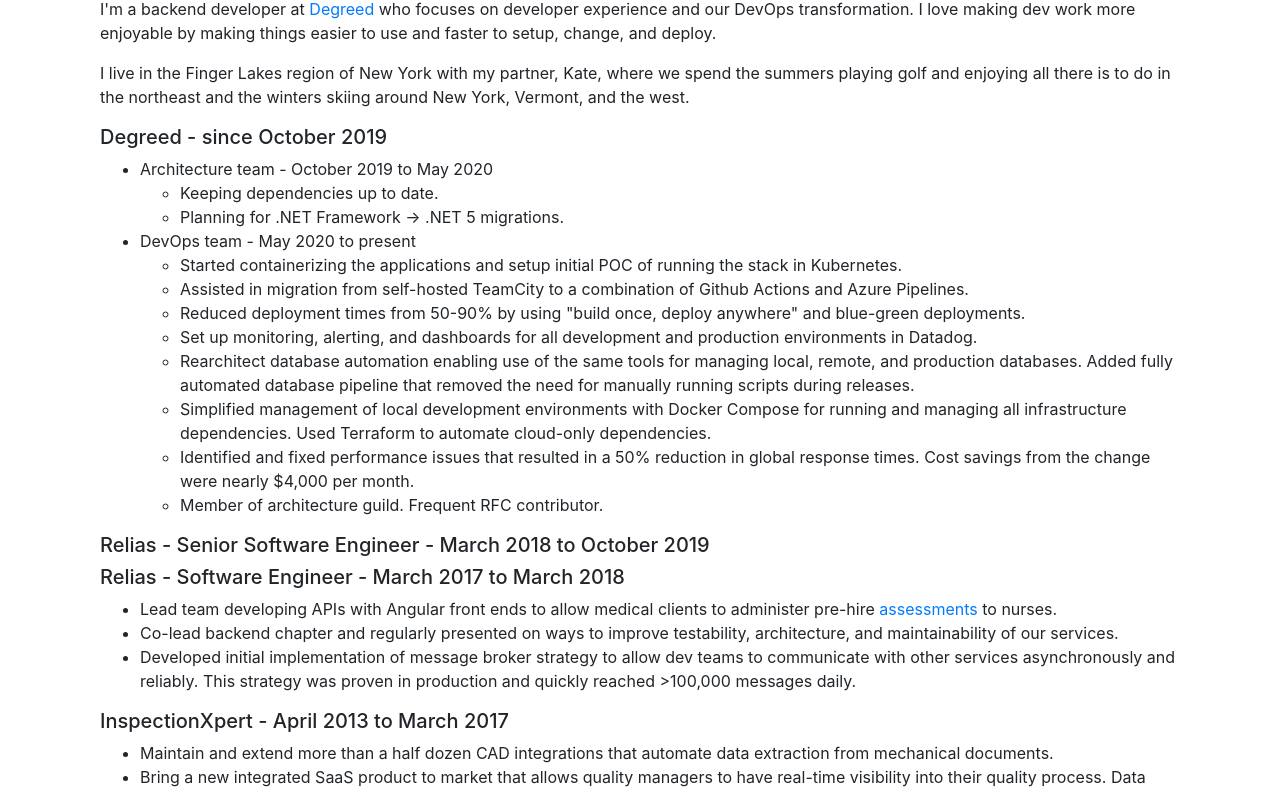
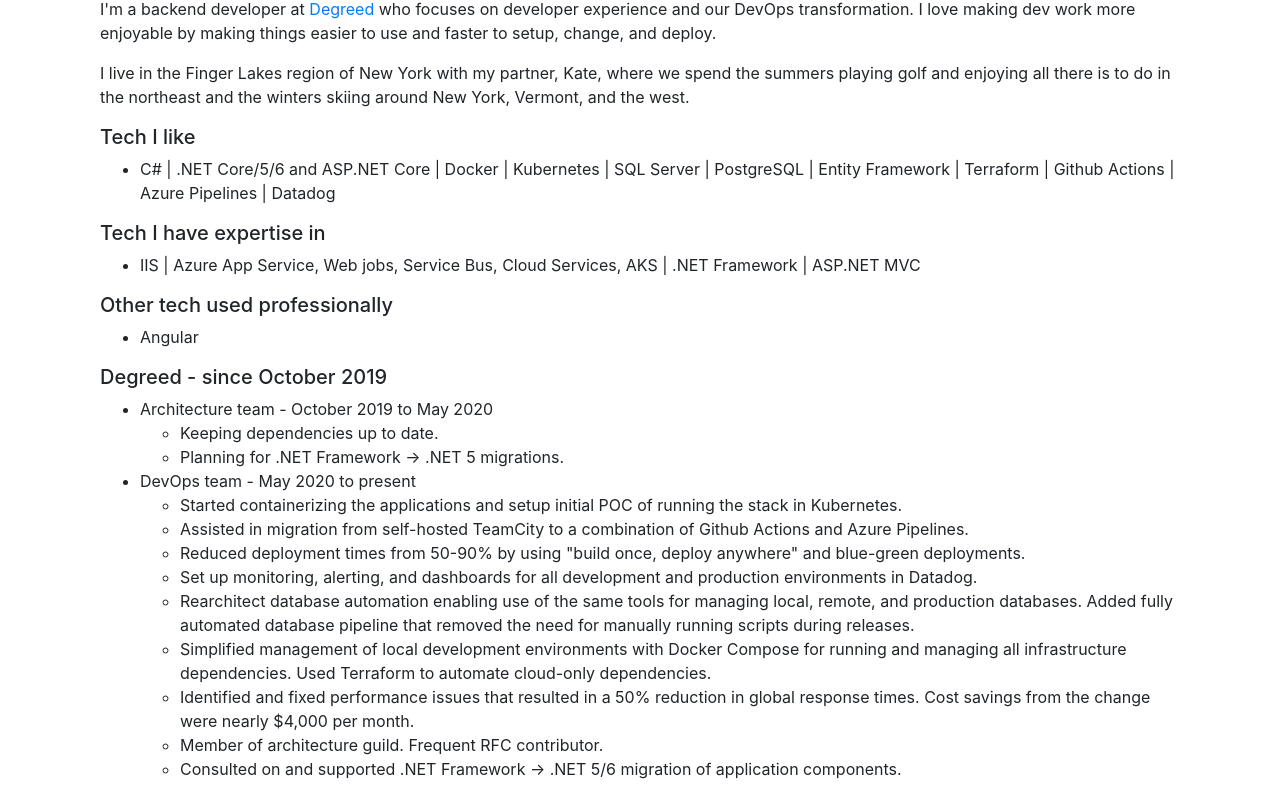
Before and after one commit to dmmusil/dmmusil.github.io, an Angular app in the folder dmmusil/: page /about in a window 1280 px wide. Shown: the part 435-1227 px from the top of the page. Built offline with nearby package versions, Linux system fonts and the light colour scheme.

Commit message:
Add tech preferences.

```diff
--- a/dmmusil/src/app/about/about.component.html
+++ b/dmmusil/src/app/about/about.component.html
@@ -16,6 +16,25 @@
     we spend the summers playing golf and enjoying all there is to do in the
     northeast and the winters skiing around New York, Vermont, and the west.
   </p>
+  <h5>Tech I like</h5>
+  <ul>
+    <li>
+      C# | .NET Core/5/6 and ASP.NET Core | Docker | Kubernetes | SQL Server |
+      PostgreSQL | Entity Framework | Terraform | Github Actions | Azure
+      Pipelines | Datadog
+    </li>
+  </ul>
+  <h5>Tech I have expertise in</h5>
+  <ul>
+    <li>
+      IIS | Azure App Service, Web jobs, Service Bus, Cloud Services, AKS | .NET
+      Framework | ASP.NET MVC
+    </li>
+  </ul>
+  <h5>Other tech used professionally</h5>
+  <ul>
+    <li>Angular</li>
+  </ul>
   <h5>Degreed - since October 2019</h5>
   <ul>
     <li>
@@ -61,6 +80,10 @@
           nearly $4,000 per month.
         </li>
         <li>Member of architecture guild. Frequent RFC contributor.</li>
+        <li>
+          Consulted on and supported .NET Framework -> .NET 5/6 migration of
+          application components.
+        </li>
       </ul>
     </li>
   </ul>
```
